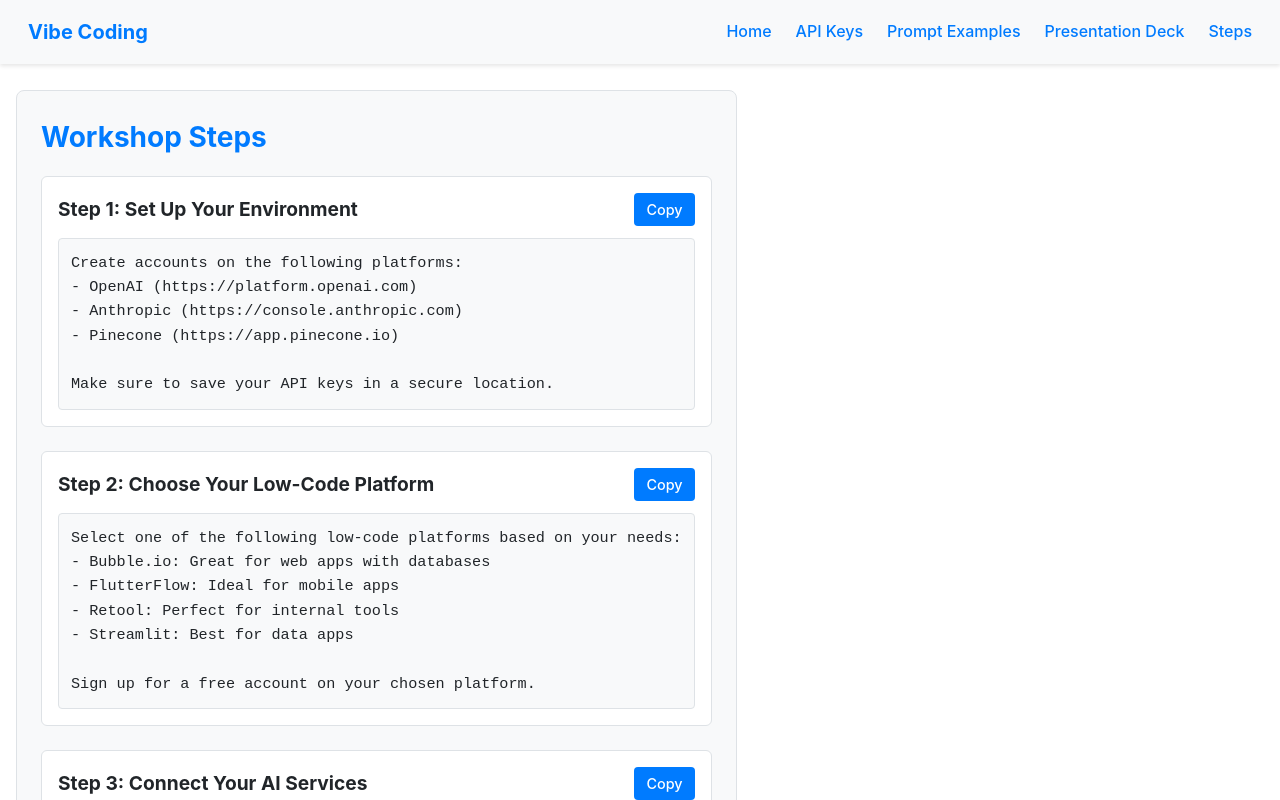
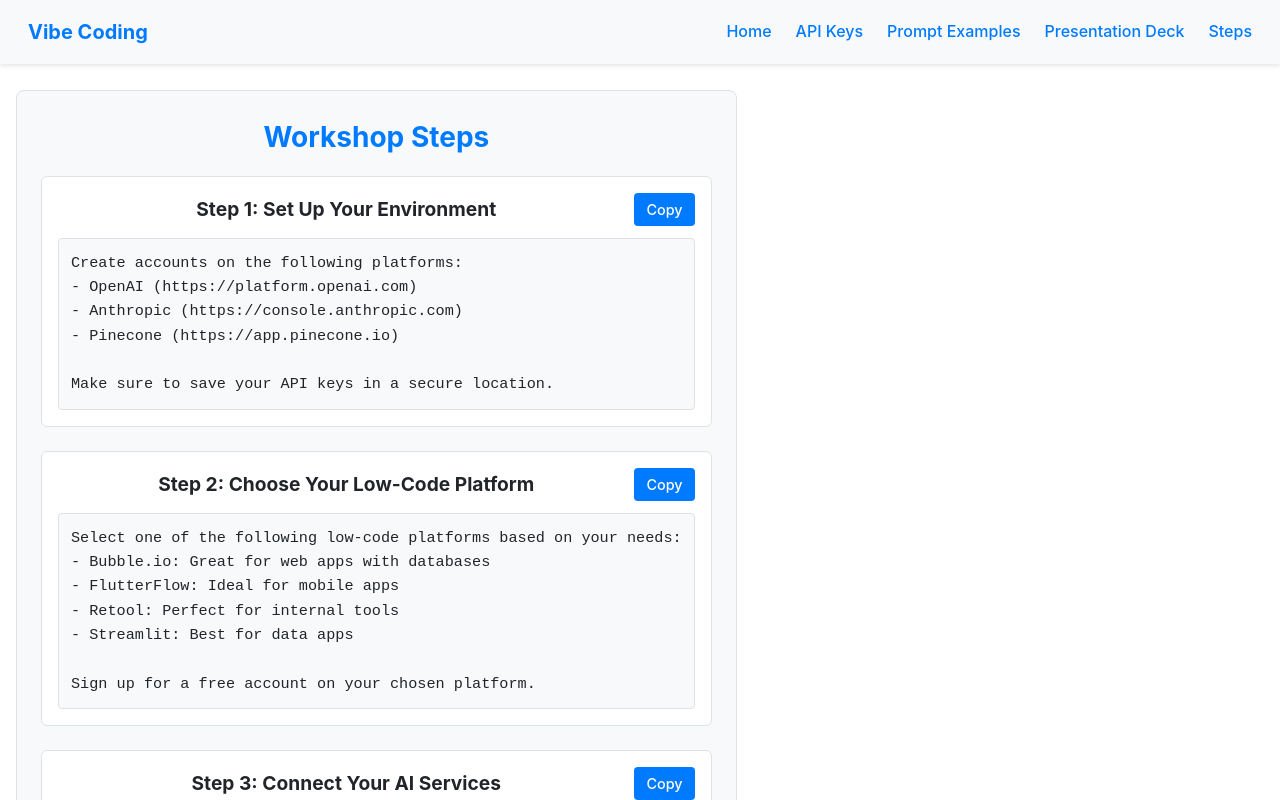
Before and after one commit to brandonup/vibe-coding, a React (Vite) app: page /steps in a window 1280 px wide. Shown: the top 800 px of the page. Built offline with nearby package versions, Linux system fonts and the light colour scheme.

Commit message:
Style: Center all page content

```diff
--- a/src/styles/index.css
+++ b/src/styles/index.css
@@ -11,6 +11,7 @@ body {
   background-color: var(--bg-color);
   color: var(--text-color);
   transition: background-color 0.3s ease, color 0.3s ease;
+  text-align: center; /* Center all inline content */
 }
 
 :root {
@@ -139,6 +140,7 @@ body.dark-mode {
   margin-bottom: 1rem;
   color: var(--primary-color);
   font-size: 1.75rem;
+  text-align: center; /* Ensure section titles are centered */
 }
 
 /* TextBox */
@@ -160,6 +162,17 @@ body.dark-mode {
 .text-box-header h3 {
   font-size: 1.2rem;
   color: var(--text-color);
+  /* text-align: center; */ /* Headers within text-box are part of a flex container, centering them here might not be ideal if there's a button. Let's see the effect of body text-align first. */
+  /* Re-evaluating: text-box-header is display:flex, justify-content: space-between. Centering h3 here will only work if it's the only item or if the flex container itself is centered.
+     The body text-align:center should make the text inside h3 centered if h3 itself is not full width.
+     Let's hold off on this specific change for h3 and see the global effect.
+     The user wants "everything" centered. If the h3 text is still left, we'll address it.
+     The button in text-box-header is on the right. The h3 is on the left.
+     If we want the h3 text itself to be centered within its own bounding box, then text-align: center is correct.
+  */
+   text-align: center; /* Center text within the h3 element */
+   flex-grow: 1; /* Allow h3 to take available space if we want to center it relative to the button */
+
 }
 
 .text-box-header button {
@@ -186,6 +199,9 @@ body.dark-mode {
   border: 1px solid var(--border-color);
   font-family: 'Courier New', Courier, monospace;
   font-size: 0.95rem;
+  text-align: left; /* Override body center for pre-wrap content, usually code/logs look better left-aligned */
+  /* User wants *everything* centered. Let's try text-align: center here too and see. If it looks bad for pre-wrap, we can revert. */
+  /* text-align: center; */ /* Let's apply the global center and see. */
 }
 
 /* Presentation Deck Link */
```
